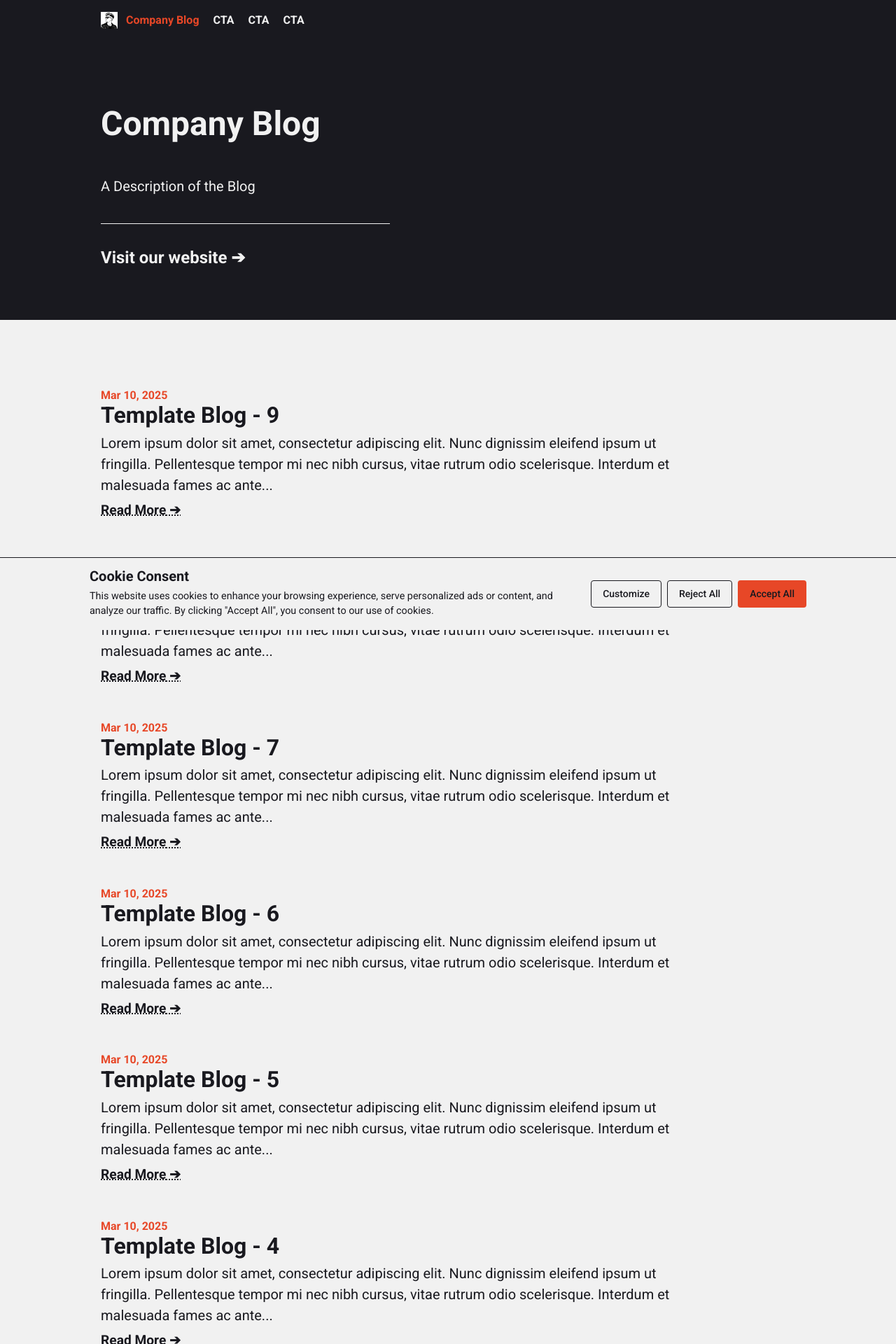
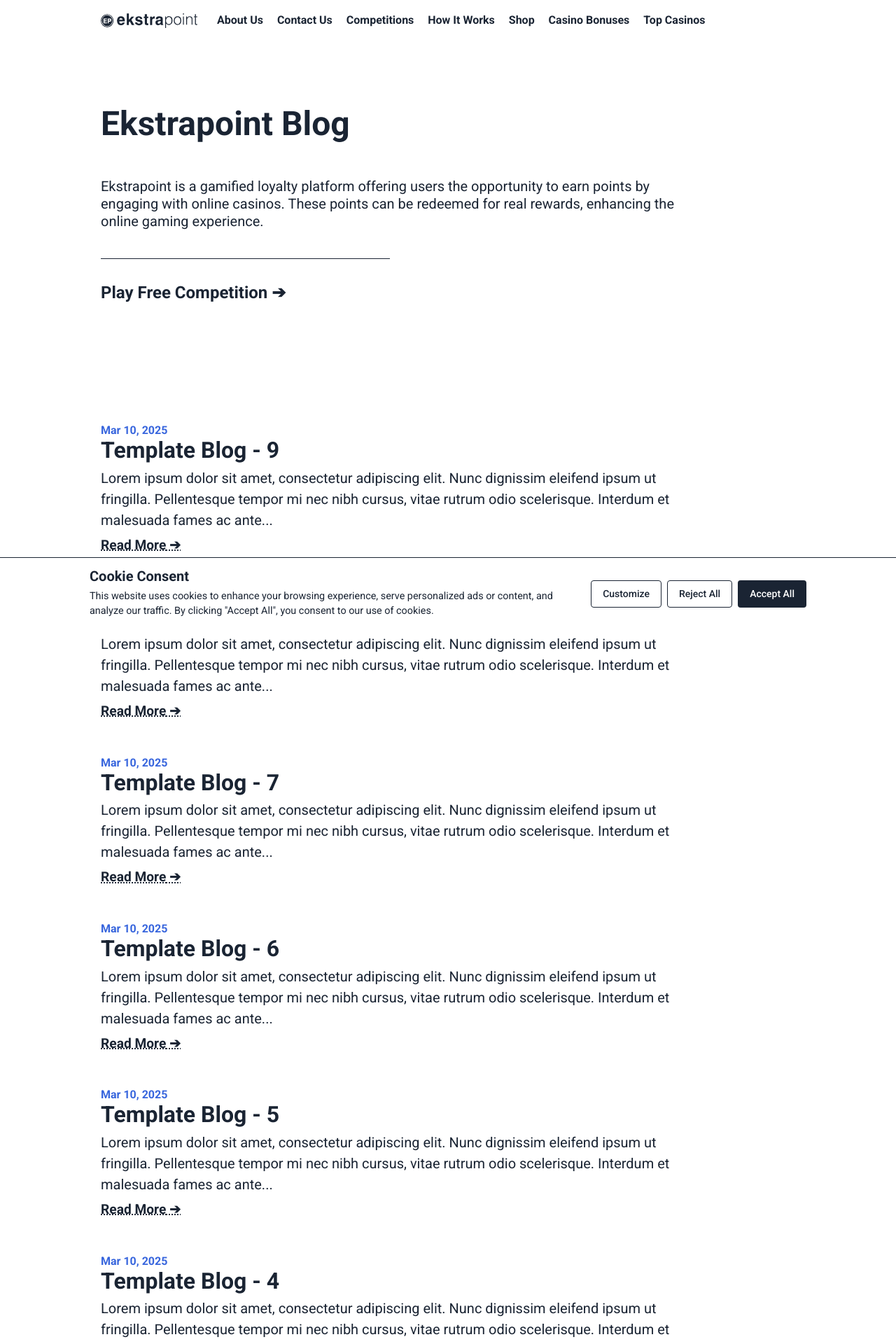
Before and after one commit to Ekstrapoint-News/ekstrapoint-news.github.io, a Jekyll site: the page built from index.html, in a window 1280 px wide. Shown: the top 1920 px of the page at 70% size. Built offline with Jekyll 4.4.1, drawn with Linux system fonts in a browser that asks for light colours; the list of posts is cut into pages by our own code; some of the changed text lies outside the part shown.

Commit message:
Changed everything to Ekstrapoint branding

```diff
--- a/_config.yml
+++ b/_config.yml
@@ -3,12 +3,12 @@
 #
 
 # Site details (displayed in the header)
-author: Company
-name: Company Blog
-title: Company Blog
-description: A Description of the Blog
-keywords: "money, optimism, achievement"
-logo: images/logo.jpg
+author: Ekstrapoint
+name: Ekstrapoint Blog
+title: Ekstrapoint Blog
+description: Ekstrapoint is a gamified loyalty platform offering users the opportunity to earn points by engaging with online casinos. These points can be redeemed for real rewards, enhancing the online gaming experience.
+keywords: "casino bonus, no deposit bonus, free spins, online casino reviews, Ekstrapoint, free to play, free slot tournaments, free slots tournaments, slot competitions, online slot tournaments, free-to-play slot tournaments, slot tournament leaderboard, daily slot tournaments, weekly slot tournaments, monthly slot tournaments, no deposit slot tournament, live slot tournaments, social slot tournaments, free spins tournaments, slot duels competition, leaderboard slot challenge, free slot tournaments win real money, daily free spins tournament, multiplayer slot duels online, free casino slot competitions no entry fee, mobile slot tournaments free play, free slot leaderboard races"
+logo: images/logo.svg
 
 # Language of the website
 locale: en-US
@@ -20,8 +20,8 @@ company:
     google_ads_id:
     microsoft_clarity_id:
   cta:
-    text: "Visit our website"
-    url: "/"
+    text: "Play Free Competition"
+    url: "https://ekstrapoint.com/competitions/"
   socials:
     youtube:
     instagram:
@@ -38,12 +38,12 @@ company:
   icon_size: "24"
   colors:
     main:
-      background: "#19191f"
-      foreground: "#f1f1f1"
+      background: "#fff"
+      foreground: "#1a2433"
     body:
-      background: "#f1f1f1"
-      foreground: "#19191f"
-    accent: "#E74727"
+      background: "#fff"
+      foreground: "#1a2433"
+    accent: "#3765dd"
   fonts:
     google:
       - "Roboto:ital,wght@0,100..900;1,100..900"
@@ -53,12 +53,20 @@ company:
 # Navigation items
 navigation:
   header:
-    - title: "CTA"
-      url: "/"
-    - title: "CTA"
-      url: "/"
-    - title: "CTA"
-      url: "/"
+    - title: "About Us"
+      url: "/about-us"
+    - title: "Contact Us"
+      url: "/contact-us"
+    - title: "Competitions"
+      url: "/competitions"
+    - title: "How It Works"
+      url: "/how-it-works"
+    - title: "Shop"
+      url: "/shop"
+    - title: "Casino Bonuses"
+      url: "/casino-bonuses"
+    - title: "Top Casinos"
+      url: "/casinos/top-casinos"
   footer:
     - title: "Terms and Conditions"
       url: "/terms-and-conditions"
@@ -69,7 +77,7 @@ navigation:
 
 # Your website URL (e.g. http://barryclark.github.io or http://www.barryclark.co)
 # Used for Sitemap.xml and your RSS feed
-url: https://127.0.0.1:4000/
+url: https://blog.ekstrapoint.com/
 
 # Paginate after X amount of posts
 paginate: 10
--- a/_sass/_custom.scss
+++ b/_sass/_custom.scss
@@ -1 +1,29 @@
 // Add your custom SCSS here
+
+// Button Styles
+.cookie-btn {
+    &.cookie-btn-customize {
+      &:hover {
+        background-color: darken($color-body-background, 10%);
+      }
+    }
+
+    &.cookie-btn-reject {
+      &:hover {
+        background-color: darken($color-body-background, 10%);
+      }
+    }
+
+    &.cookie-btn-accept {
+      background-color: $color-body-foreground;
+      color: $color-body-background;
+
+      &:hover {
+        background-color: darken($color-text-accent, 10%);
+      }
+    }
+  }
+
+  .site-title-link span {
+    display: none;
+  }
--- a/robots.txt
+++ b/robots.txt
@@ -2,7 +2,7 @@ User-agent: *
 Disallow: /private/
 Allow: /
 Crawl-delay: 10
-Sitemap: https://blog.example.com/sitemap.xml
+Sitemap: https://blog.ekstrapoint.com/sitemap.xml
 
 User-agent: Googlebot
 Disallow: /no-google/
```
Also changed, not shown: assets/images/logo.jpg (deleted), assets/images/logo.svg (added), favicon.ico.
